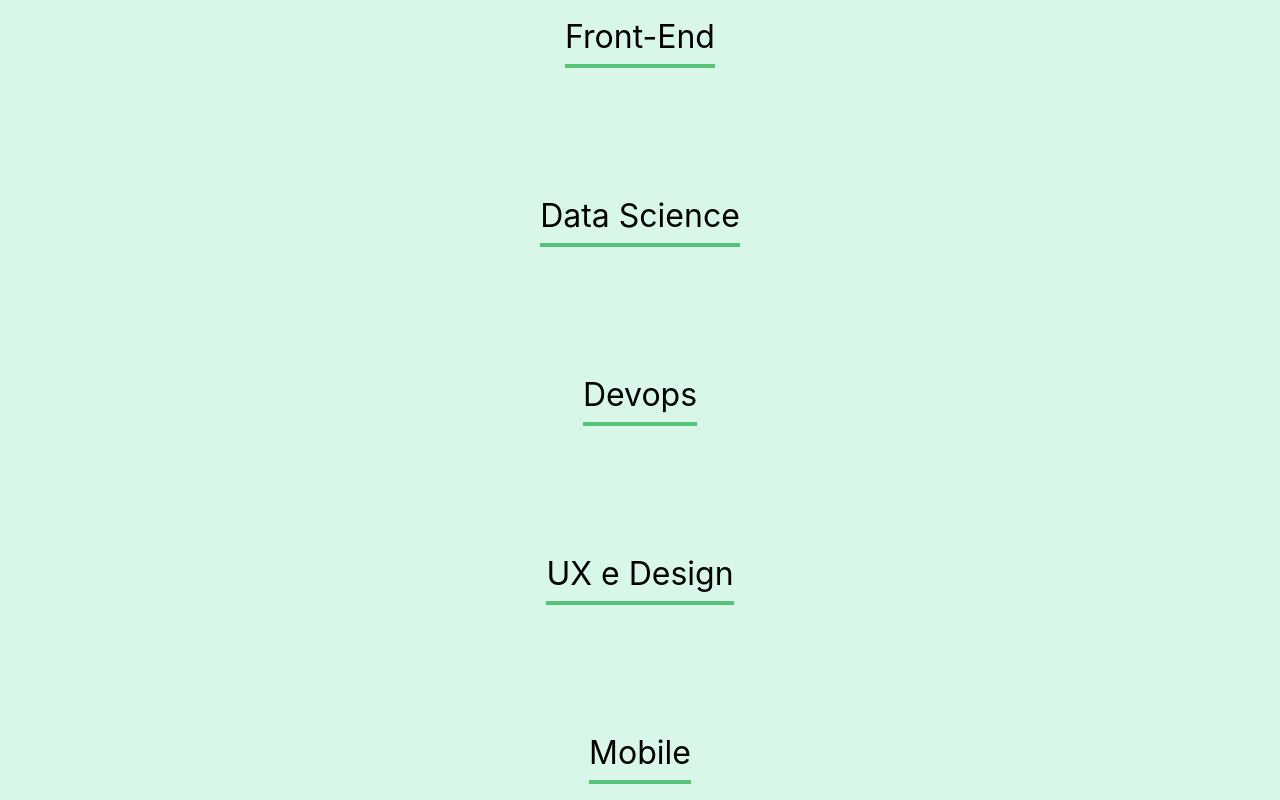
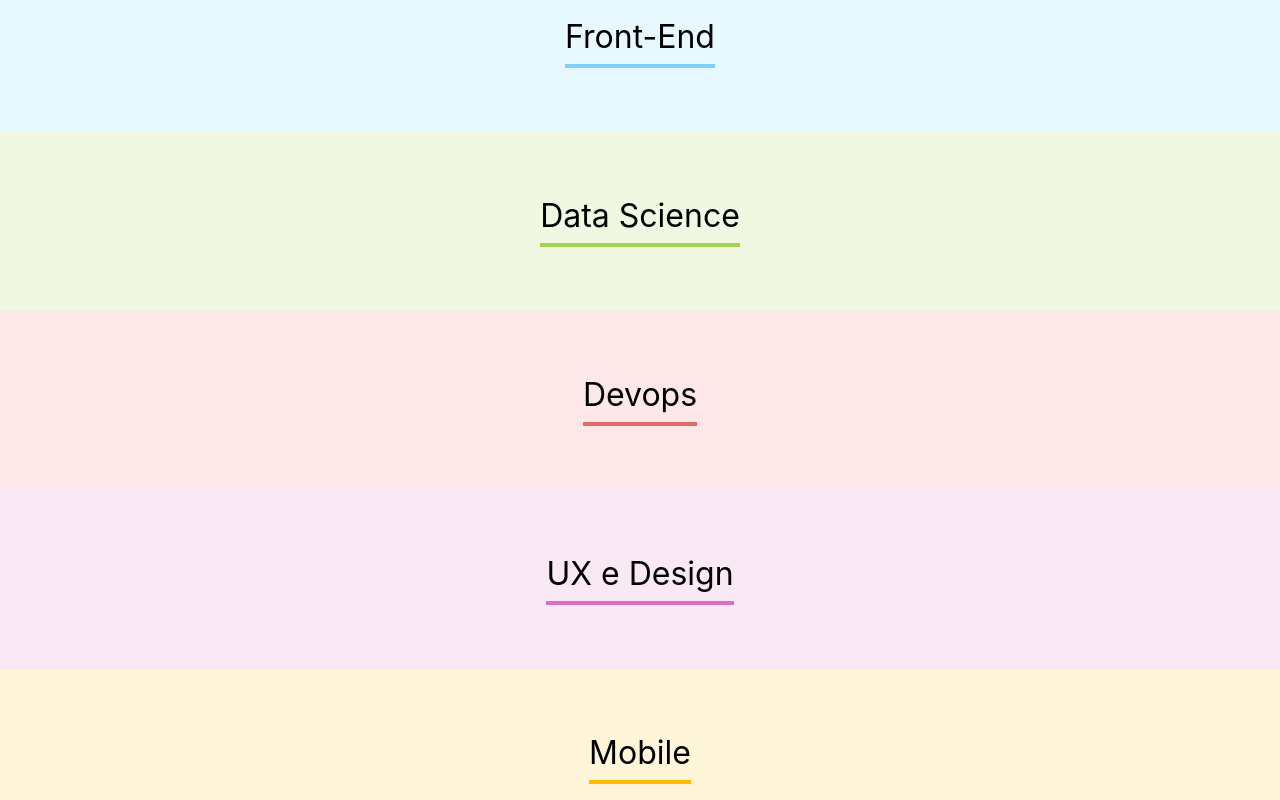
Before and after one commit to MahAzevedo/organo-react, a React (Create React App) app: page / in a window 1280 px wide. Shown: the part 1720-2520 px from the top of the page. Built offline with nearby package versions, Linux system fonts and the light colour scheme.

Commit message:
modified: src/componentes/Formulario/index.js -> src/componentes/Time/index.js

```diff
--- a/src/App.js
+++ b/src/App.js
@@ -53,19 +53,18 @@
   return (
     <div className="App">
       <Banner />
-      <Formulario aoColaboradorCadastrado={colaborador => aoNovoColaboradorAdicionado(colaborador)} />
-      <Time nome="Programação"/>
-      <Time nome="Front-End"/>
-      <Time nome="Data Science"/>
-      <Time nome="Devops"/>
-      <Time nome="UX e Design"/>
-      <Time nome="Mobile"/>
-      <Time nome="Inovação e Gestão"/>
+      <Formulario times={times.map(time => time.nome)} aoColaboradorCadastrado={colaborador => aoNovoColaboradorAdicionado(colaborador)} />
+
+      {times.map(time => <Time key={time.nome} nome={time.nome} corPrimaria={time.corPrimaria} corSecundaria={time.corSecundaria}/>)}
+
     </div>
   );
 }
 
 export default App;
 
-// App JS tá na raíz do projeto
-// App JS é onde está concentrado os componentes
+// App JS tá na raíz do projeto.
+// App JS é onde está concentrado os componentes.
+
+// Os nomes time, Times, Time, não são palavras reservadas, são somentes nomes para pq
+// no figma é um grupo de funcionários, um time, só por isso, poderia ser outros nomes.
--- a/src/componentes/Formulario/index.js
+++ b/src/componentes/Formulario/index.js
@@ -5,16 +5,6 @@
 import './Formulario.css'
 
 const Formulario = (props) => {
-
-    const times = [
-        'Programação',
-        'Front-End',
-        'Data Science',
-        'Devops',
-        'UX e Design',
-        'Mobile',
-        'Inovação e Gestão'
-    ]
 
     const [nome, setNome] = useState('')
     const [cargo, setCargo] = useState('')
@@ -58,7 +48,7 @@
                 <ListaSuspensa
                     obrigatorio={true}
                     label="Time"
-                    itens={times}
+                    itens={props.times}
                     valor={time}
                     aoAlterado={valor => setTime(valor)}
                 />
--- a/src/componentes/Time/Time.css
+++ b/src/componentes/Time/Time.css
@@ -1,13 +1,12 @@
 .time {
     text-align: center;
     padding: 32px;
-    background-color: #D9F7E9;
 }
 
 .time h3 {
     font-size: 32px;
     font-weight: 400;
-    border-bottom: 4px solid #57C278;
+    border-bottom: 4px solid;
     display: inline-block;
     padding-bottom: 8px;
 }
--- a/src/componentes/Time/index.js
+++ b/src/componentes/Time/index.js
@@ -1,9 +1,11 @@
 import './Time.css'
 
 const Time = (props) => {
+    const css = { backgroundColor: props.corSecundaria }
+
     return (
-        <section className='time'>
-            <h3>{props.nome}</h3>
+        <section className='time' style={css}>
+            <h3 style={{borderColor: props.corPrimaria}}>{props.nome}</h3>
         </section>
     )
 }
@@ -16,3 +18,13 @@
 // todo componente REACT a gente vai receber esse props pq é de onde passam-se parâmetros
 // quando a gente chama a tagzinha <> lá de fora
 // né, props.algumaCoisa (props ponto alguma coisa)
+
+
+// *** ATENÇÃO:
+//  No <section> poderia deixar esse backgroundColor no lugar do css mas fica bem grande
+//  exemplo: <section className='time' style={{backgroundColor: props.corSecundaria}}>
+// no <h3> tá comprido. São formar diferentes de obter o mesmo resultado
+
+// *** CSS NO STYLE NA SECTION CLASSNAME:
+// backgroundColor, borderColor, são propriedades CSS convertidas, pra sintaxe do JSX,
+// ou seja, isso aqui é um JS por debaixo dos panos, por isso o camelCase, em REACT
```
